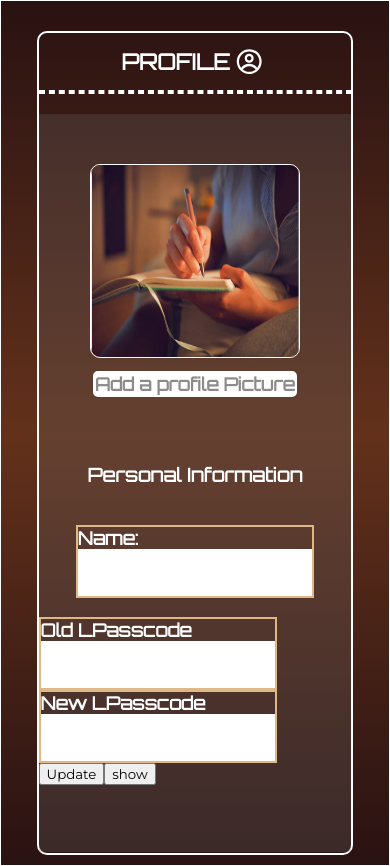
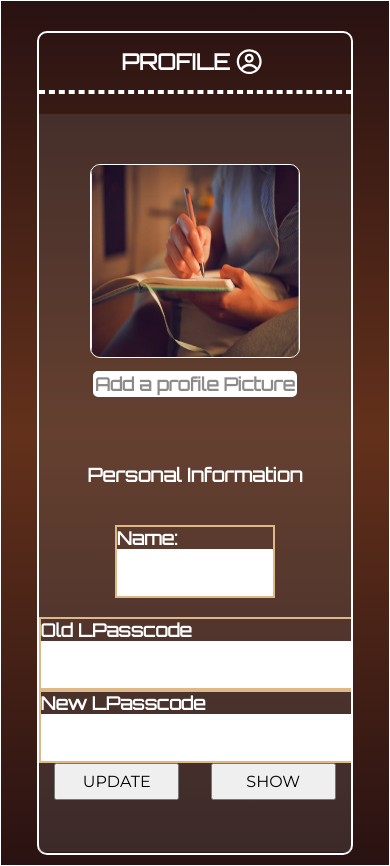
Before and after one commit to Pekorea/noteReact, a React (Create React App) app: page /profile in a window 390 px wide. Built offline with nearby package versions, Linux system fonts and the light colour scheme; no server answers; a web font is replaced by a local one.

Commit message:
rounding up

```diff
--- a/src/designs/home.css
+++ b/src/designs/home.css
@@ -101,7 +101,6 @@
         }
 
         .mainNc {
-
             display: flex;
             justify-content: center;
         }
@@ -493,7 +492,6 @@
             width: 80%;
             margin-top: 10px;
             background-color: rgb(58, 47, 47);
-
         }
 
        .textbox::-webkit-scrollbar {
@@ -509,7 +507,10 @@
        }
         /*PROFILE*/
     .passcodediv{
-        background-color: yellow;
+        width:30%;
+        display: flex;
+        flex-direction: column;
+        gap:2rem;
     }
     .profileFile{
         border:none;
@@ -526,6 +527,61 @@
        width: 13rem;
        height: 12rem;
        margin-bottom: 13px;
+    }
+    .persdivs{
+        position: relative;
+        border: 2px solid burlywood;
+        border-bottom: none;
+        width: 100%;
+        overflow: auto;
+        font-size: 10px;
+        overflow: hidden;
+    }
+    .persdivs input{
+        width: 100%;
+        background-color: white;
+        text-align: center;
+        color: black;
+        font-size: 1rem;
+    }
+    .persdiv {
+        position: relative;
+        border: 2px solid burlywood;
+        border-bottom: none;
+        width: 30%;
+        overflow: auto;
+        font-size: 10px;
+        overflow: hidden;
+    }
+    .persdiv input {
+        width: 99%;
+        background-color: white;
+        text-align: center;
+        color: black;
+        font-size: 1rem;
+
+    }
+    .btns_div{
+        display: flex;
+        justify-content: space-around;
+    }
+    .btns_div button{
+        cursor:pointer;
+        font-size: medium;
+        width:40%;
+        height:37px;
+        padding:2px;
+    }
+    .CPC{
+        cursor: pointer;
+        font-size: medium;
+        width: 100%;
+        height: 37px;
+        padding: 2px;
+    }
+    .CPC_div{
+        position: relative;
+        top:5rem;
     }
     .profileimg_div{
        color:white;
@@ -568,33 +624,11 @@
        color:white;
     }
     .personalinfo {
-            overflow: auto;
         display: flex;
         flex-direction: column;
         align-items: center;
         margin-top: 3rem;
         gap: 1.2rem;
-        }
-
-        .persdiv {
-
-            position: relative;
-            border: 2px solid burlywood;
-            border-bottom: none;
-            width: 30%;
-            overflow: auto;
-            font-size: 10px;
-            overflow: hidden;
-
-        }
-
-        .persdiv input {
-            width: 99%;
-            background-color: white;
-            text-align: center;
-            color: black;
-            font-size: 1rem;
-
     }
 
          /*LOADING*/
--- a/src/designs/homemindev.css
+++ b/src/designs/homemindev.css
@@ -533,31 +533,73 @@
     color:white;
  }
  .personalinfo{
-    overflow: auto;
     display: flex;
     flex-direction: column;
     align-items: center;
     margin-top: 3rem;
     gap:1.2rem;
  }
- .persdiv{
+ .persdivs {
+     position: relative;
+     border: 2px solid burlywood;
+     border-bottom: none;
+     width: 100%;
+     overflow: auto;
+     font-size: 10px;
+     overflow: hidden;
+ }
 
-    position: relative;
-    border:2px solid burlywood;
-    border-bottom:none;
-    width:75%;
-    overflow: auto;
-    font-size: 10px;
-    overflow: hidden;
+ .persdivs input {
+     width: 100%;
+     background-color: white;
+     text-align: center;
+     color: black;
+     font-size: 1rem;
+ }
+
+ .persdiv {
+     position: relative;
+     border: 2px solid burlywood;
+     border-bottom: none;
+     width: 50%;
+     overflow: auto;
+     font-size: 10px;
+     overflow: hidden;
+ }
+
+ .persdiv input {
+     width: 99%;
+     background-color: white;
+     text-align: center;
+     color: black;
+     font-size: 1rem;
 
  }
- .persdiv input{
-    width:99%;
-    background-color: white;
-    text-align: center;
-    color:black;
-    font-size: 1.3rem;
 
+ .btns_div {
+     display: flex;
+     justify-content: space-around;
+ }
+
+ .btns_div button {
+     cursor: pointer;
+     font-size: medium;
+     width: 40%;
+     height: 37px;
+     padding: 2px;
+ }
+
+ .CPC {
+     cursor: pointer;
+     font-size: medium;
+     width: 100%;
+     height: 37px;
+     padding: 2px;
+ }
+
+ .CPC_div {
+     position: relative;
+     top: 5rem;
  }
 
 
--- a/src/pages/profile.js
+++ b/src/pages/profile.js
@@ -3,10 +3,9 @@ import "../designs/home.css";
 import { CgProfile } from "react-icons/cg";
 import { Toaster, toast } from "react-hot-toast";
 import { useState } from "react";
-import { Link } from "react-router-dom";
 import AuthProvided from "../lib/auth";
-import AuthCheck from "../components/AuthComp";
-import { useQuery } from "@tanstack/react-query";
+//import AuthCheck from "../components/AuthComp";
+//import { useQuery } from "@tanstack/react-query";
 import { getPc, getName, updatePasscode } from "../lib/helper";
 
 export default function Profile() {
@@ -36,7 +35,6 @@ export default function Profile() {
     .catch((error) => {
       console.error("Error fetching Passcode:", error);
     });
-  console.log(togglepc);
 
   const [fileInput, setFileInput] = useState();
   const [newpc, setNewpc] = useState("");
@@ -55,7 +53,7 @@ export default function Profile() {
     if (newpc.length === 0) {
       toast("Enter the field!");
     } else if (yourpc !== oldpc) {
-      toast("Wrong Passcode!", { duration: 1200, icon: "✔" });
+      toast("Wrong Passcode!", { duration: 1200, icon: "🚩🚩" });
     } else {
       try {
         updatePasscode(newpc, userId);
@@ -122,7 +120,7 @@ export default function Profile() {
 
                 {togglepc ? (
                   <div className="passcodediv">
-                    <div className="persdiv">
+                    <div className="persdivs">
                       <label>Old LPasscode</label>
                       <input
                         value={oldpc}
@@ -133,7 +131,7 @@ export default function Profile() {
                       ></input>
                     </div>
 
-                    <div className="persdiv">
+                    <div className="persdivs">
                       <label>New LPasscode</label>
                       <input
                         type={toggle3 ? "password" : "text"}
@@ -143,16 +141,18 @@ export default function Profile() {
                         }}
                       ></input>
                     </div>
-                    <button onClick={updatepc} type="button">
-                      Update
-                    </button>
-                    <button onClick={dispc} type="button">
-                      show
-                    </button>
+                    <div className="btns_div">
+                      <button onClick={updatepc} type="button">
+                        UPDATE
+                      </button>
+                      <button onClick={dispc} type="button">
+                        {toggle3 ? "SHOW" : "HIDE"}
+                      </button>
+                    </div>
                   </div>
                 ) : (
-                  <div>
-                    <button>Create Passcode for Notes</button>
+                  <div className="CPC_div">
+                    <button className="CPC">Create Passcode for Notes</button>
                   </div>
                 )}
               </div>
```
Lines whose indentation alone changed are shown as unchanged.
